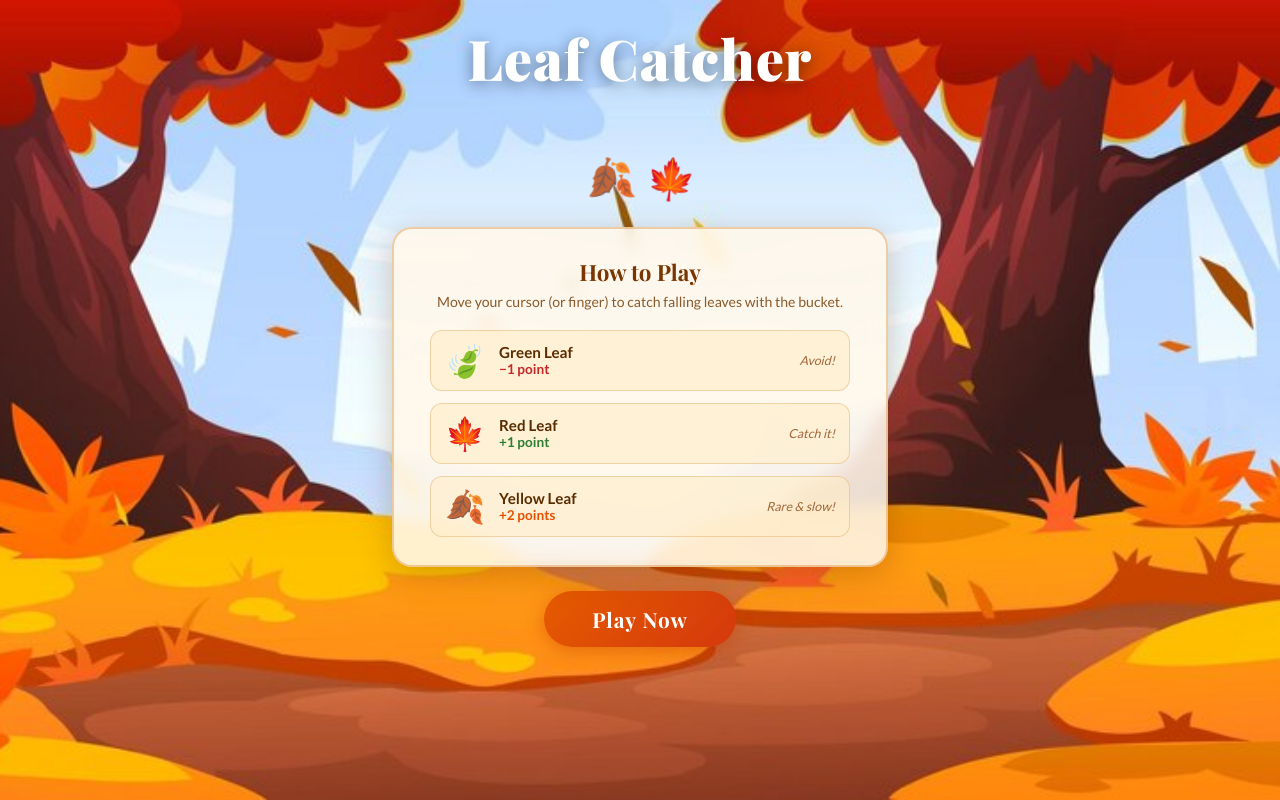
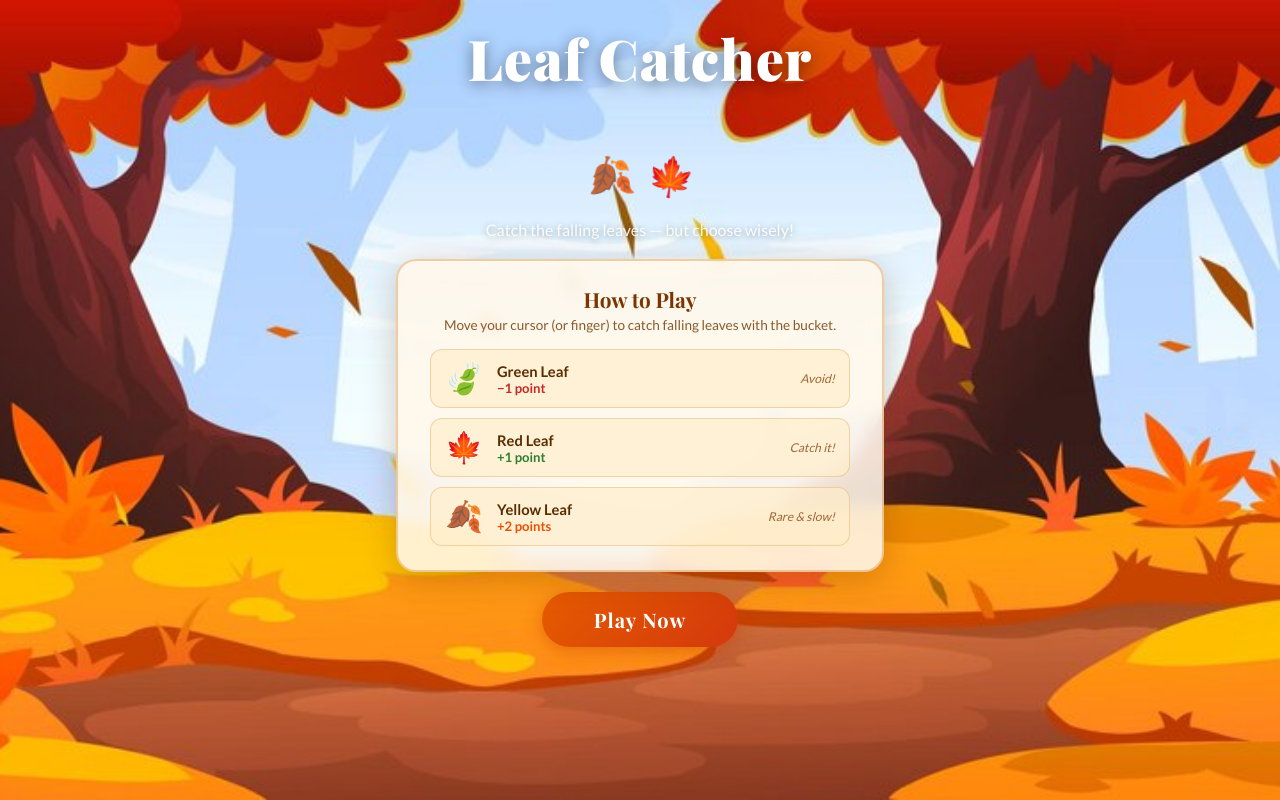
Before and after one commit to Jen000/octo-fall, a React (Create React App) app: page / in a window 1280 px wide. Built offline with nearby package versions, Linux system fonts and the light colour scheme.

Commit message:
adding order to rules and countdown

```diff
--- a/src/components/Home.js
+++ b/src/components/Home.js
@@ -2,9 +2,11 @@ import React, { useState } from 'react';
 import '../styles/Home.css';
 
 const Home = ({ onStart }) => {
-  const [countdown, setCountdown] = useState(null);
+  const [phase, setPhase] = useState('welcome'); // 'welcome' | 'countdown'
+  const [countdown, setCountdown] = useState(3);
 
   const handleStart = () => {
+    setPhase('countdown');
     setCountdown(3);
     const interval = setInterval(() => {
       setCountdown((prev) => {
@@ -18,14 +20,17 @@ const Home = ({ onStart }) => {
     }, 1000);
   };
 
-  if (countdown > 0) {
+  // Countdown screen
+  if (phase === 'countdown') {
     return (
       <div className="home-container">
-        <h1 className="countdown">{countdown}</h1>
+        <p className="get-ready">Get ready!</p>
+        <h1 className="countdown" key={countdown}>{countdown}</h1>
       </div>
     );
   }
 
+  // Welcome + rules screen
   return (
     <div className="home-container">
       <div className="title-block">
@@ -34,13 +39,15 @@ const Home = ({ onStart }) => {
         <span className="title-leaf">🍁</span>
       </div>
 
+      <p className="welcome-sub">Catch the falling leaves — but choose wisely!</p>
+
       <div className="rules-card">
         <h2 className="rules-heading">How to Play</h2>
         <p className="rules-sub">Move your cursor (or finger) to catch falling leaves with the bucket.</p>
 
         <div className="leaf-rules">
           <div className="leaf-rule">
-            <span className="leaf-icon green-leaf">🍃</span>
+            <span className="leaf-icon">🍃</span>
             <div className="leaf-info">
               <span className="leaf-label">Green Leaf</span>
               <span className="leaf-points penalty">−1 point</span>
@@ -49,7 +56,7 @@ const Home = ({ onStart }) => {
           </div>
 
           <div className="leaf-rule">
-            <span className="leaf-icon red-leaf">🍁</span>
+            <span className="leaf-icon">🍁</span>
             <div className="leaf-info">
               <span className="leaf-label">Red Leaf</span>
               <span className="leaf-points">+1 point</span>
@@ -58,12 +65,12 @@ const Home = ({ onStart }) => {
           </div>
 
           <div className="leaf-rule">
-            <span className="leaf-icon yellow-leaf">🍂</span>
+            <span className="leaf-icon">🍂</span>
             <div className="leaf-info">
               <span className="leaf-label">Yellow Leaf</span>
               <span className="leaf-points bonus">+2 points</span>
             </div>
-            <span className="leaf-tip">Rare & slow!</span>
+            <span className="leaf-tip">Rare &amp; slow!</span>
           </div>
         </div>
       </div>
--- a/src/styles/Home.css
+++ b/src/styles/Home.css
@@ -6,32 +6,41 @@
   justify-content: center;
   align-items: center;
   height: 100vh;
-  gap: 24px;
+  gap: 20px;
   background-image: url('../../public/assets/orange-trees-background.jpg');
   background-size: cover;
   background-position: center;
 }
 
-/* Countdown */
+/* ── Countdown screen ── */
+.get-ready {
+  font-family: 'Playfair Display', serif;
+  font-size: 1.8rem;
+  color: white;
+  text-shadow: 0 2px 12px rgba(0,0,0,0.4);
+  margin: 0;
+}
+
 .countdown {
   font-family: 'Playfair Display', serif;
-  font-size: 8rem;
+  font-size: 9rem;
   color: white;
-  text-shadow: 0 4px 20px rgba(0,0,0,0.4);
+  text-shadow: 0 4px 24px rgba(0,0,0,0.45);
   margin: 0;
-  animation: pulse 0.6s ease-in-out;
+  /* Re-triggers animation each time key changes */
+  animation: popIn 0.4s cubic-bezier(0.175, 0.885, 0.32, 1.275);
 }
 
-@keyframes pulse {
-  0% { transform: scale(0.7); opacity: 0; }
-  100% { transform: scale(1); opacity: 1; }
+@keyframes popIn {
+  0%   { transform: scale(0.5); opacity: 0; }
+  100% { transform: scale(1);   opacity: 1; }
 }
 
-/* Title */
+/* ── Welcome screen ── */
 .title-block {
   display: flex;
   align-items: center;
-  gap: 12px;
+  gap: 14px;
 }
 
 .game-title {
@@ -45,73 +54,71 @@
 }
 
 .title-leaf {
-  font-size: 2.5rem;
+  font-size: 2.4rem;
+  display: inline-block;
   animation: sway 3s ease-in-out infinite alternate;
-  display: inline-block;
+}
+.title-leaf:last-child { animation-delay: 1.5s; }
+
+@keyframes sway {
+  from { transform: rotate(-14deg); }
+  to   { transform: rotate(14deg); }
 }
 
-.title-leaf:last-child {
-  animation-delay: 1.5s;
+.welcome-sub {
+  font-family: 'Lato', sans-serif;
+  font-size: 1rem;
+  color: rgba(255,255,255,0.92);
+  text-shadow: 0 1px 6px rgba(0,0,0,0.35);
+  margin: 0;
 }
 
-@keyframes sway {
-  from { transform: rotate(-12deg); }
-  to   { transform: rotate(12deg); }
-}
-
-/* Rules card */
+/* ── Rules card ── */
 .rules-card {
   background: rgba(255, 248, 235, 0.88);
   backdrop-filter: blur(8px);
   border-radius: 20px;
-  padding: 28px 36px;
-  width: min(420px, 90vw);
+  padding: 24px 32px;
+  width: min(420px, 88vw);
   box-shadow: 0 8px 32px rgba(100, 40, 0, 0.25);
   border: 2px solid rgba(210, 120, 30, 0.35);
 }
 
 .rules-heading {
   font-family: 'Playfair Display', serif;
-  font-size: 1.4rem;
+  font-size: 1.3rem;
   color: #7a3500;
-  margin: 0 0 6px 0;
+  margin: 0 0 4px 0;
   text-align: center;
 }
 
 .rules-sub {
   font-family: 'Lato', sans-serif;
-  font-size: 0.88rem;
+  font-size: 0.85rem;
   color: #8b5a2b;
   text-align: center;
-  margin: 0 0 20px 0;
+  margin: 0 0 16px 0;
 }
 
-/* Individual leaf rules */
 .leaf-rules {
   display: flex;
   flex-direction: column;
-  gap: 12px;
+  gap: 10px;
 }
 
 .leaf-rule {
   display: flex;
   align-items: center;
   gap: 14px;
-  background: rgba(255, 237, 200, 0.6);
+  background: rgba(255, 237, 200, 0.65);
   border-radius: 12px;
   padding: 10px 14px;
   border: 1px solid rgba(210, 140, 50, 0.3);
   transition: transform 0.15s ease;
 }
+.leaf-rule:hover { transform: translateX(5px); }
 
-.leaf-rule:hover {
-  transform: translateX(4px);
-}
-
-.leaf-icon {
-  font-size: 2rem;
-  flex-shrink: 0;
-}
+.leaf-icon { font-size: 1.9rem; flex-shrink: 0; }
 
 .leaf-info {
   display: flex;
@@ -122,38 +129,32 @@
 .leaf-label {
   font-family: 'Lato', sans-serif;
   font-weight: 700;
-  font-size: 0.95rem;
+  font-size: 0.92rem;
   color: #5a2d00;
 }
 
 .leaf-points {
   font-family: 'Lato', sans-serif;
-  font-size: 0.85rem;
+  font-size: 0.82rem;
   font-weight: 700;
   color: #2e7d32;
 }
-
-.leaf-points.penalty {
-  color: #c62828;
-}
-
-.leaf-points.bonus {
-  color: #e65100;
-}
+.leaf-points.penalty { color: #c62828; }
+.leaf-points.bonus   { color: #e65100; }
 
 .leaf-tip {
   font-family: 'Lato', sans-serif;
-  font-size: 0.78rem;
+  font-size: 0.76rem;
   color: #a0673a;
   font-style: italic;
   flex-shrink: 0;
 }
 
-/* Start button */
+/* ── Start button ── */
 .start-button {
-  padding: 14px 48px;
+  padding: 14px 52px;
   font-family: 'Playfair Display', serif;
-  font-size: 1.3rem;
+  font-size: 1.25rem;
   font-weight: 700;
   background: linear-gradient(135deg, #e65c00, #d4380d);
   color: white;
@@ -164,23 +165,15 @@
   box-shadow: 0 4px 18px rgba(200, 60, 0, 0.45);
   transition: transform 0.15s ease, box-shadow 0.15s ease;
 }
-
 .start-button:hover {
   transform: translateY(-2px);
   box-shadow: 0 8px 24px rgba(200, 60, 0, 0.55);
 }
+.start-button:active { transform: translateY(1px); }
 
-.start-button:active {
-  transform: translateY(1px);
+/* ── Responsive ── */
+@media (max-width: 480px) {
+  .game-title  { font-size: 2.4rem; }
+  .rules-card  { padding: 18px 18px; }
+  .countdown   { font-size: 7rem; }
 }
-
-/* Responsive */
-@media (max-width: 480px) {
-  .game-title {
-    font-size: 2.4rem;
-  }
-
-  .rules-card {
-    padding: 20px 20px;
-  }
-}
```
